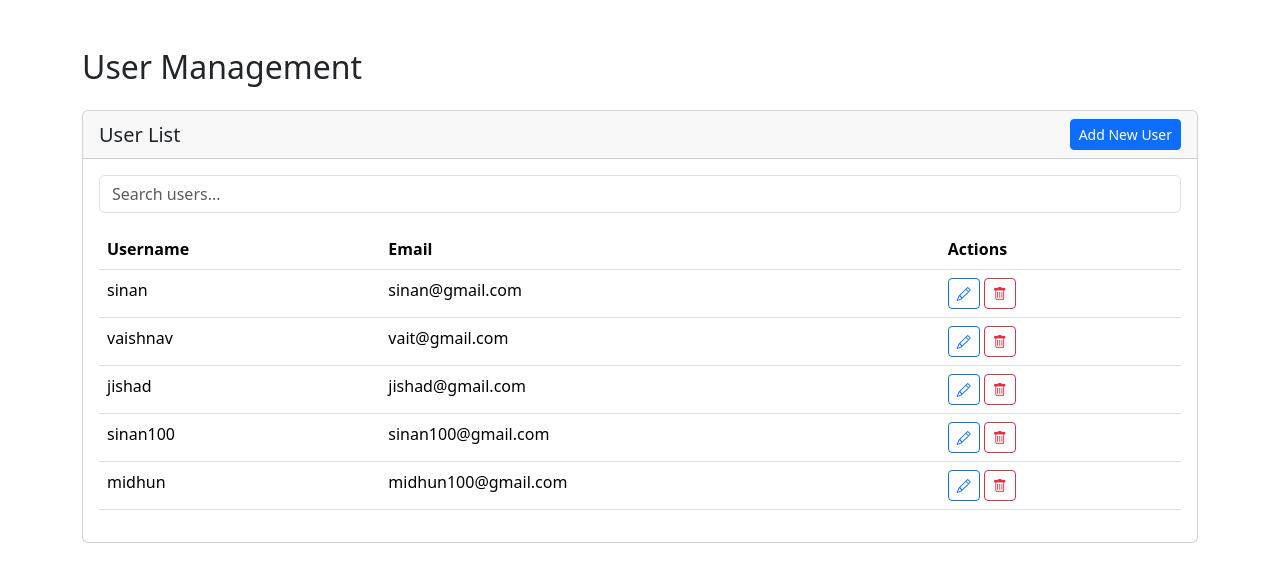
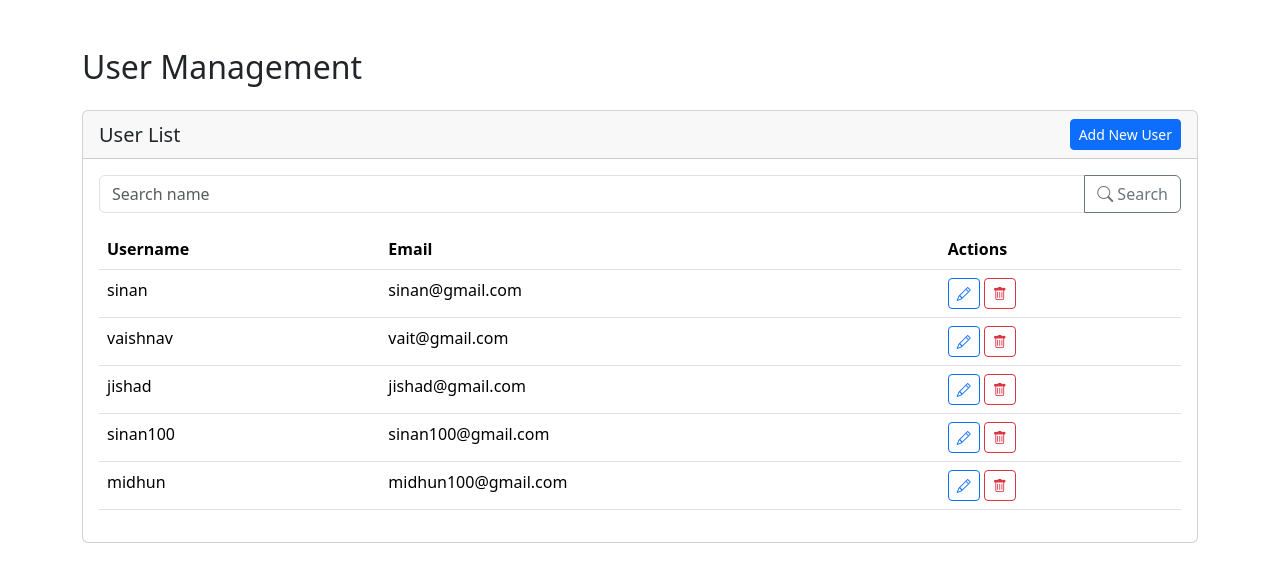
Before and after one commit to vaishnavt2002/basic_django_adminpanel, a Django app: page /admin_home/ in a window 1280 px wide. Shown: the part 56-638 px from the top of the page. Run offline with Django 5.2, Linux system fonts and the light colour scheme; a user stored in the database is signed in; data comes from the database, SQL or seed files in the repository; both versions use the stored data as it was after the commit; some libraries are stand-ins or nearby versions.

Commit message:
project before testing

```diff
--- a/signup_project/main_app/views.py
+++ b/signup_project/main_app/views.py
@@ -36,18 +36,27 @@ def user_signup(request):
         return redirect(admin_home)
     elif request.user.is_authenticated:
         return redirect(user_home)
+
     if request.POST:
         uname=request.POST.get('username')
         email=request.POST.get('email')
         password=request.POST.get('password')
         confirm_password=request.POST.get('confirm_password')
+        if User.objects.filter(username=uname).exists():
+                user_data = {'username': uname, 'email': email}
+                return render(request, 'signup.html', {'errors': 'Username already exists', 'userdata': user_data})
+        elif User.objects.filter(email=email).exists():
+                user_data = {'username': uname, 'email': email}
+                return render(request, 'signup.html', {'errors': 'Email already exists', 'userdata': user_data})
         if password!=confirm_password:
-            return render(request,'signup.html',{'errors':'password is not matching'})
+            user_data = {'username': uname, 'email': email}
+            return render(request,'signup.html',{'errors':'password is not matching','userdata': user_data})
         else:
             try:
                 validate_password(password)
             except ValidationError as e:
-                return render(request, 'signup.html', {'password_error': e.messages})
+                user_data = {'username': uname, 'email': email}
+                return render(request, 'signup.html', {'password_error': e.messages,'userdata': user_data})
             my_user=User.objects.create_user(uname,email,password)
             my_user.save()
             return redirect('login')
@@ -68,12 +77,20 @@ def user_logout(request):
 @never_cache
 def admin_home(request):
     if request.user.is_superuser:
-        users = User.objects.filter(is_superuser=False)
-        return render(request,'admin.html',{'users':users})
+        if request.method == 'GET':
+            search = request.GET.get('searchvalue', '')
+            if search:
+                users = User.objects.filter(is_superuser=False, username__icontains=search)
+            else:
+                users = User.objects.filter(is_superuser=False)
+
+        return render(request, 'admin.html', {'users': users,'search':search})
+
     elif request.user.is_authenticated:
         return redirect(user_home)
     else:
         return redirect(user_login)
+
 
 @never_cache
 def admin_user_edit(request,id):
--- a/signup_project/templates/admin.html
+++ b/signup_project/templates/admin.html
@@ -8,9 +8,19 @@
             <a href="{% url 'admin_add_user' %}" class="btn btn-primary btn-sm">Add New User</a>
         </div>
         <div class="card-body">
+            <form method="get">
             <div class="mb-3">
-                <input type="text" class="form-control" id="searchInput" placeholder="Search users...">
+                <div class="input-group">
+
+                    <input type="text" class="form-control" id="searchInput" placeholder="Search name" name="searchvalue" value="{{ search }}">
+                    <button class="btn btn-outline-secondary" type="submit" id="searchButton">
+                        <i class="bi bi-search"></i> Search
+                    </button>
+
+                </div>
             </div>
+        </form>
+
             <table class="table table-hover">
                 <thead>
                     <tr>
@@ -30,8 +40,6 @@
                         </td>
                     </tr>
                     {% endfor %}
-
-
                 </tbody>
             </table>
         </div>
```
Also changed, not shown: signup_project/db.sqlite3.
